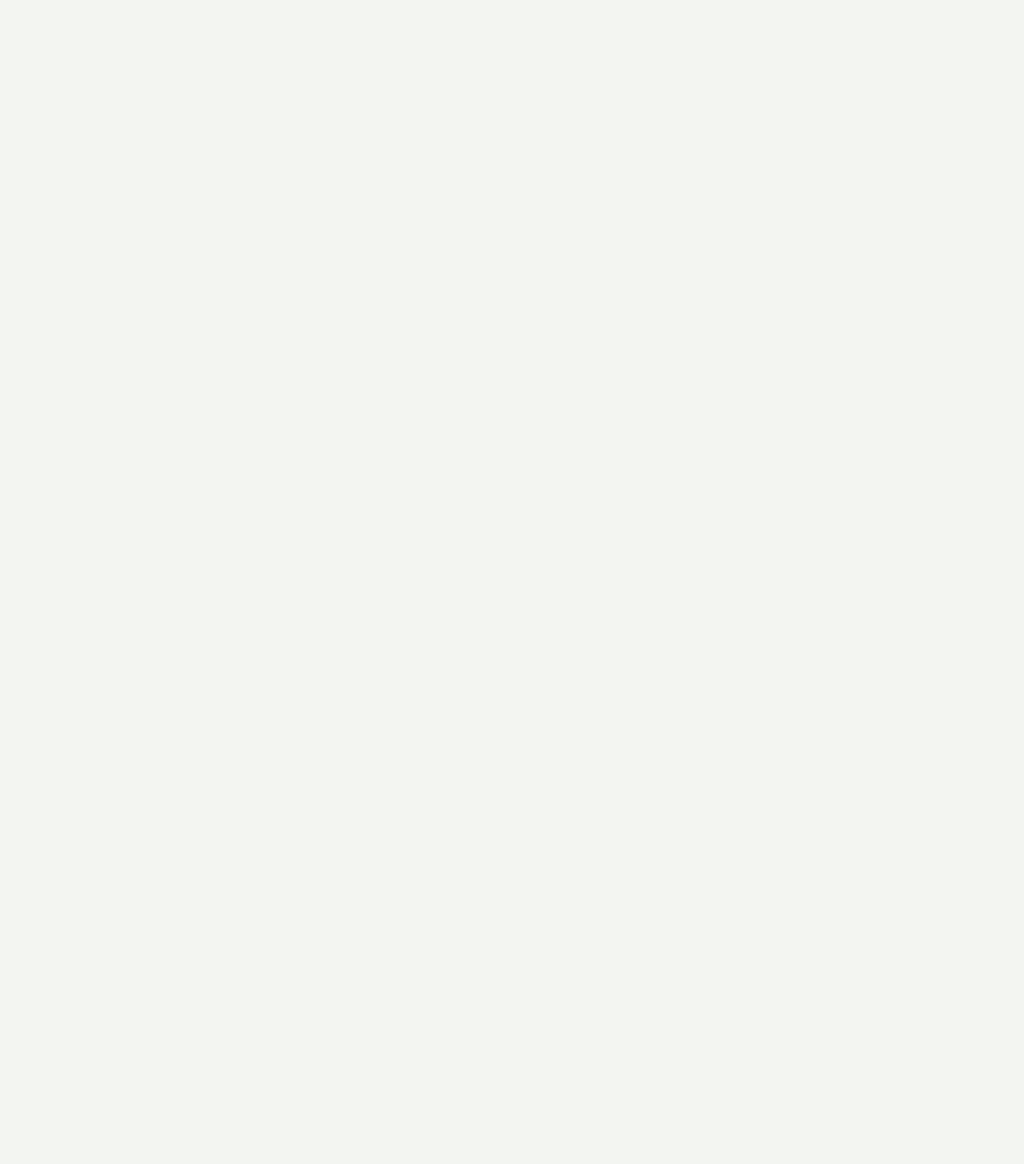
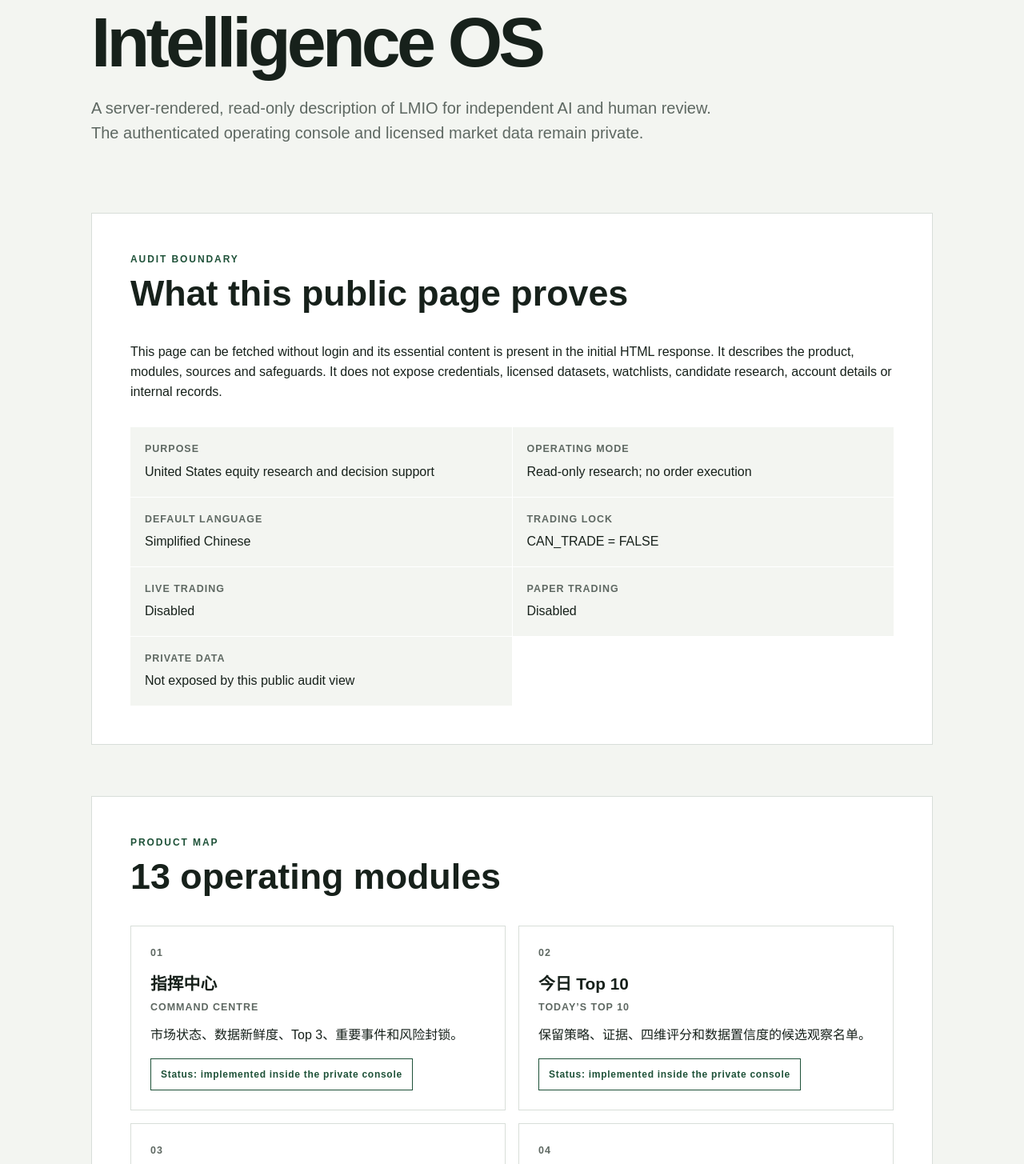
Before and after one commit to thepig365/leon-market-intelligence-os, a Next.js app in the folder apps/dashboard/: page /public-audit in a window 1280 px wide. Before the commit this address had no page. Shown: the part 175-1630 px from the top of the page at 80% size. Before the commit the page ends 800 px from the top, so only its background shows below. Built offline with nearby package versions, Linux system fonts and the light colour scheme.

Commit message:
LMIO: add public audit view

```diff
--- a/apps/dashboard/src/app/globals.css
+++ b/apps/dashboard/src/app/globals.css
@@ -27,6 +27,146 @@ a {
 a:focus-visible {
   outline: 3px solid #1f6a49;
   outline-offset: 4px;
+}
+
+.publicAudit {
+  display: grid;
+  gap: 64px;
+  max-width: 1180px;
+  padding-bottom: 72px;
+  padding-top: 72px;
+}
+
+.publicAudit section {
+  background: var(--surface);
+  border: 1px solid var(--line);
+  padding: clamp(24px, 5vw, 48px);
+}
+
+.publicAudit h1,
+.publicAudit h2,
+.publicAudit h3,
+.publicAudit p {
+  margin-top: 0;
+}
+
+.publicAudit h1 {
+  font-size: clamp(2.5rem, 7vw, 5.5rem);
+  line-height: 0.98;
+  margin-bottom: 24px;
+  max-width: 900px;
+}
+
+.publicAudit h2 {
+  font-size: clamp(1.7rem, 4vw, 2.8rem);
+  line-height: 1.1;
+}
+
+.publicAuditHero {
+  align-items: flex-start;
+  display: flex;
+  gap: 32px;
+  justify-content: space-between;
+}
+
+.publicAuditLead {
+  color: var(--muted);
+  font-size: clamp(1rem, 2vw, 1.25rem);
+  max-width: 780px;
+}
+
+.publicAuditLock,
+.publicAuditStatus {
+  border: 1px solid var(--accent);
+  color: var(--accent);
+  font-size: 0.75rem;
+  font-weight: 700;
+  letter-spacing: 0.06em;
+  padding: 10px 12px;
+}
+
+.publicAuditLock {
+  white-space: nowrap;
+}
+
+.publicAuditFacts {
+  display: grid;
+  gap: 1px;
+  grid-template-columns: repeat(2, minmax(0, 1fr));
+  margin: 32px 0 0;
+}
+
+.publicAuditFacts div {
+  background: var(--paper);
+  padding: 18px;
+}
+
+.publicAuditFacts dt,
+.publicAuditEnglish,
+.publicAuditNumber {
+  color: var(--muted);
+  font-size: 0.78rem;
+  font-weight: 700;
+  letter-spacing: 0.08em;
+  text-transform: uppercase;
+}
+
+.publicAuditFacts dd {
+  margin: 6px 0 0;
+}
+
+.publicAuditGrid {
+  display: grid;
+  gap: 16px;
+  grid-template-columns: repeat(2, minmax(0, 1fr));
+  margin-top: 32px;
+}
+
+.publicAuditGrid article {
+  border: 1px solid var(--line);
+  padding: 24px;
+}
+
+.publicAuditGrid h3 {
+  font-size: 1.3rem;
+  margin-bottom: 4px;
+}
+
+.publicAuditGrid .publicAuditStatus {
+  display: inline-block;
+  margin-bottom: 0;
+}
+
+.publicAuditList {
+  padding-left: 20px;
+}
+
+.publicAuditList li + li {
+  margin-top: 10px;
+}
+
+.publicAuditFooter {
+  border-top: 1px solid var(--line);
+  padding: 28px 0 0;
+}
+
+.publicAuditFooter a {
+  font-weight: 700;
+}
+
+@media (max-width: 720px) {
+  .publicAuditHero {
+    display: grid;
+  }
+
+  .publicAuditFacts,
+  .publicAuditGrid {
+    grid-template-columns: 1fr;
+  }
+
+  .publicAuditLock {
+    justify-self: start;
+  }
 }
 
 .siteHeader {
--- /dev/null
+++ b/apps/dashboard/src/app/public-audit/page.tsx
@@ -0,0 +1,121 @@
+import type { Metadata } from "next";
+import Link from "next/link";
+import { dashboardSections } from "@/lib/navigation";
+
+export const metadata: Metadata = {
+  title: "Public Audit View",
+  description:
+    "Public, read-only audit summary for Leon Market Intelligence OS.",
+  robots: { index: false, follow: false },
+};
+
+const officialSources = [
+  "Federal Reserve official releases",
+  "U.S. Bureau of Labor Statistics releases",
+  "SEC EDGAR company filings and ownership disclosures",
+  "Authorised private Finviz Elite data for internal research only",
+];
+
+const auditFacts = [
+  ["Purpose", "United States equity research and decision support"],
+  ["Operating mode", "Read-only research; no order execution"],
+  ["Default language", "Simplified Chinese"],
+  ["Trading lock", "CAN_TRADE = FALSE"],
+  ["Live trading", "Disabled"],
+  ["Paper trading", "Disabled"],
+  ["Private data", "Not exposed by this public audit view"],
+];
+
+export default function PublicAuditPage() {
+  return (
+    <main className="publicAudit">
+      <header className="publicAuditHero">
+        <div>
+          <p className="eyebrow">BAYVIEW ENTERPRISE · PUBLIC AUDIT VIEW</p>
+          <h1>Leon Market Intelligence OS</h1>
+          <p className="publicAuditLead">
+            A server-rendered, read-only description of LMIO for independent AI
+            and human review. The authenticated operating console and licensed
+            market data remain private.
+          </p>
+        </div>
+        <div className="publicAuditLock">NO TRADING · NO PRIVATE DATA</div>
+      </header>
+
+      <section aria-labelledby="audit-boundary">
+        <p className="eyebrow">AUDIT BOUNDARY</p>
+        <h2 id="audit-boundary">What this public page proves</h2>
+        <p>
+          This page can be fetched without login and its essential content is
+          present in the initial HTML response. It describes the product,
+          modules, sources and safeguards. It does not expose credentials,
+          licensed datasets, watchlists, candidate research, account details or
+          internal records.
+        </p>
+        <dl className="publicAuditFacts">
+          {auditFacts.map(([term, detail]) => (
+            <div key={term}>
+              <dt>{term}</dt>
+              <dd>{detail}</dd>
+            </div>
+          ))}
+        </dl>
+      </section>
+
+      <section aria-labelledby="audit-modules">
+        <p className="eyebrow">PRODUCT MAP</p>
+        <h2 id="audit-modules">13 operating modules</h2>
+        <div className="publicAuditGrid">
+          {dashboardSections.map((section, index) => (
+            <article key={section.slug} id={section.slug}>
+              <p className="publicAuditNumber">{String(index + 1).padStart(2, "0")}</p>
+              <h3>{section.label}</h3>
+              <p className="publicAuditEnglish">{section.eyebrow}</p>
+              <p>{section.description}</p>
+              <p className="publicAuditStatus">
+                {section.deferred
+                  ? "Status: deliberately deferred; no fabricated data"
+                  : "Status: implemented inside the private console"}
+              </p>
+            </article>
+          ))}
+        </div>
+      </section>
+
+      <section aria-labelledby="audit-sources">
+        <p className="eyebrow">SOURCE POLICY</p>
+        <h2 id="audit-sources">Verified and authorised sources</h2>
+        <ul className="publicAuditList">
+          {officialSources.map((source) => (
+            <li key={source}>{source}</li>
+          ))}
+        </ul>
+        <p>
+          Missing evidence remains visibly unavailable. LMIO does not infer a
+          live fact from an absent provider and does not present generated text
+          as market evidence.
+        </p>
+      </section>
+
+      <section aria-labelledby="audit-controls">
+        <p className="eyebrow">SAFETY CONTROLS</p>
+        <h2 id="audit-controls">Fail-closed operating boundaries</h2>
+        <ul className="publicAuditList">
+          <li>No broker connection or order-execution path.</li>
+          <li>No public access to the authenticated dashboard or runtime API.</li>
+          <li>Secrets remain server-side and are never returned to the browser.</li>
+          <li>Licensed Finviz records are not republished in this public view.</li>
+          <li>Research output is decision support, not investment advice.</li>
+        </ul>
+      </section>
+
+      <footer className="publicAuditFooter">
+        <p>
+          Public audit view only. Authorised operators may use the private
+          console after authentication.
+        </p>
+        <Link href="/sign-in">Authorised operator sign-in</Link>
+      </footer>
+    </main>
+  );
+}
--- a/apps/dashboard/src/components/app-shell.tsx
+++ b/apps/dashboard/src/components/app-shell.tsx
@@ -7,7 +7,7 @@ import { Navigation } from "@/components/navigation";
 
 export function AppShell({ children }: { children: React.ReactNode }) {
   const pathname = usePathname();
-  if (pathname === "/sign-in") return children;
+  if (pathname === "/sign-in" || pathname === "/public-audit") return children;
 
   return (
     <>
--- a/apps/dashboard/src/proxy.ts
+++ b/apps/dashboard/src/proxy.ts
@@ -3,7 +3,7 @@ import { NextResponse, type NextRequest } from "next/server";
 import { identityFromClaims } from "@/lib/auth/identity";
 import { getSupabaseEnvironment, hasSupabaseEnvironment } from "@/lib/supabase/env";
 
-const publicRoutes = new Set(["/sign-in", "/auth/callback"]);
+const publicRoutes = new Set(["/sign-in", "/auth/callback", "/public-audit"]);
 
 export async function proxy(request: NextRequest) {
   const pathname = request.nextUrl.pathname;
```
Also changed, not shown: apps/dashboard/scripts/verify-dashboard.mjs (+20 -0 lines), 1 other file (tests, documents, lock files or other folders).
